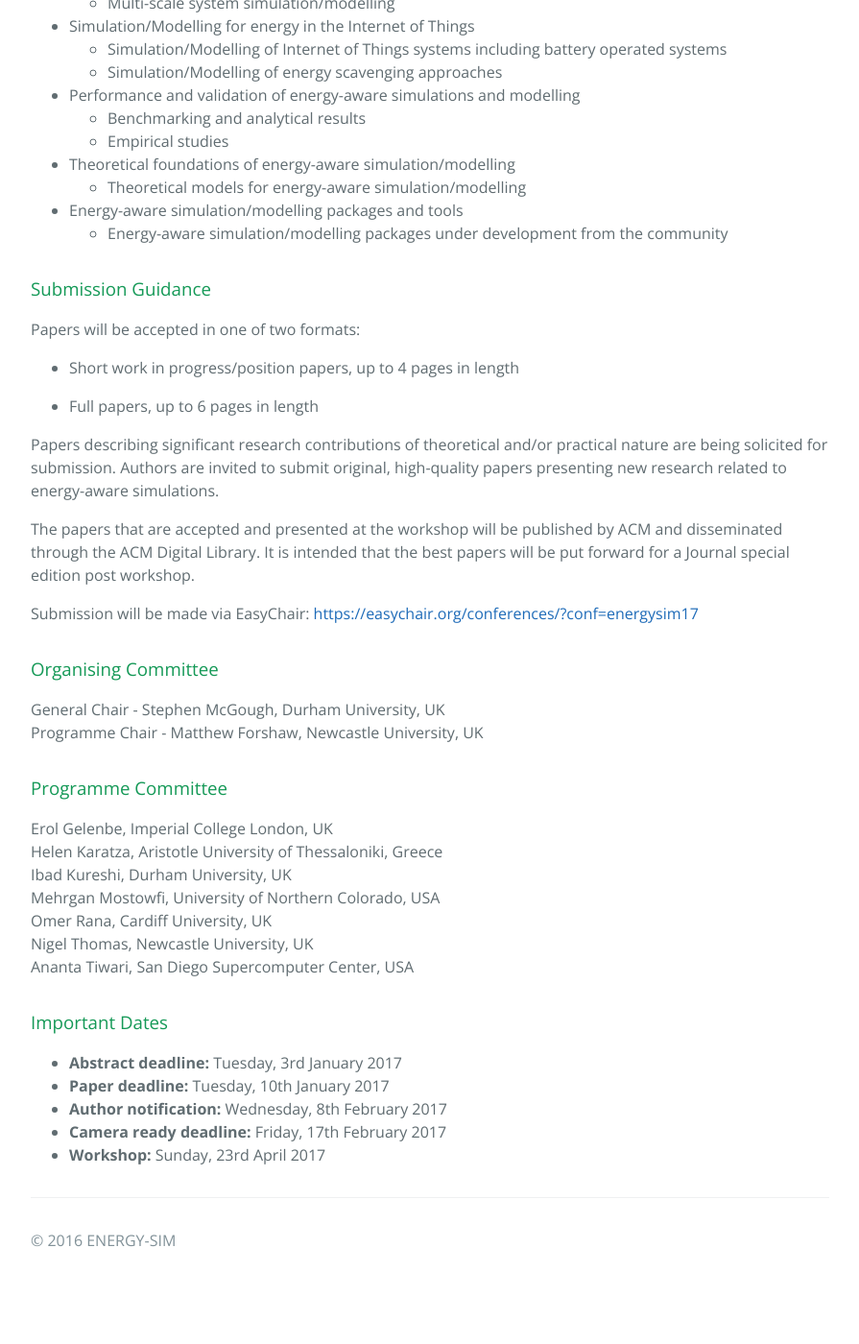
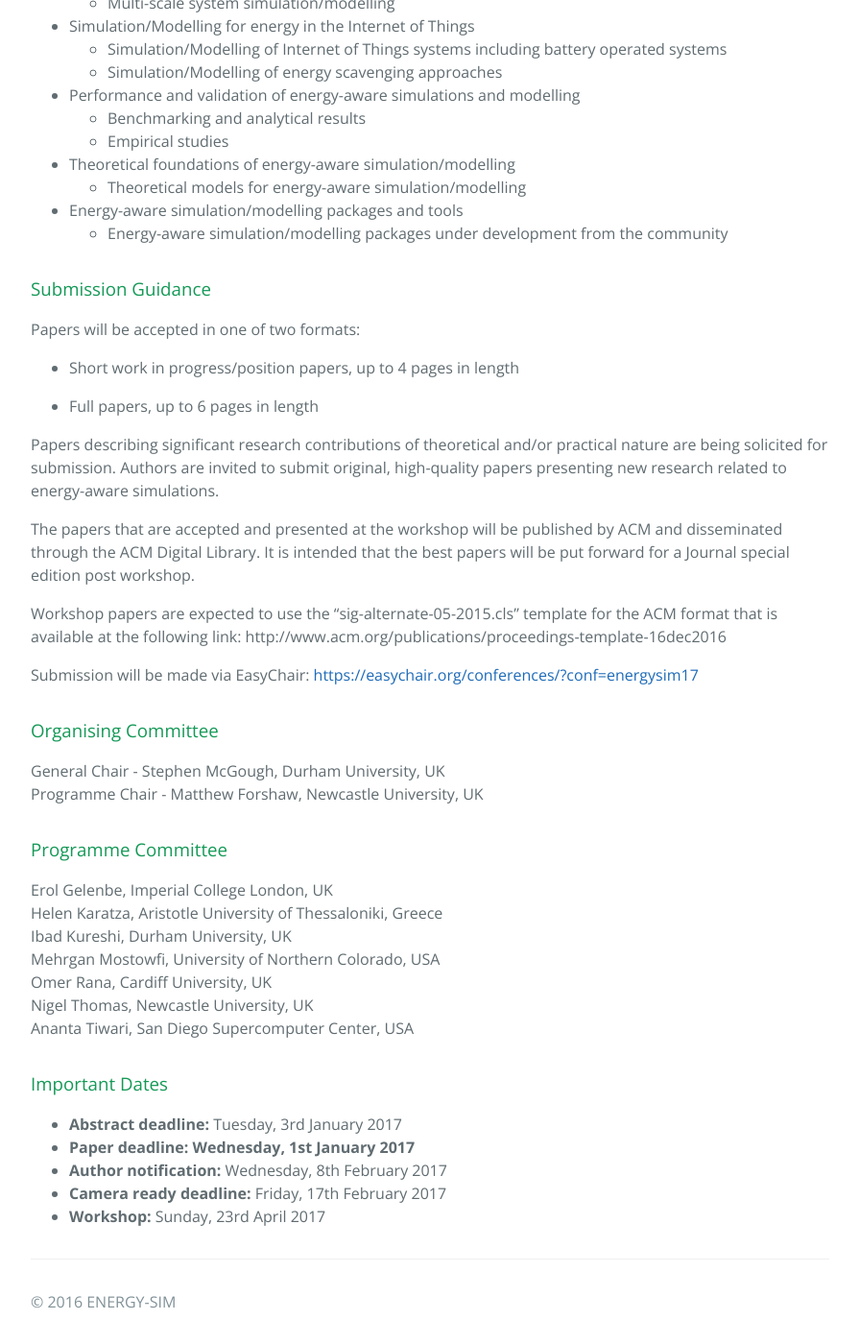
Before and after one commit to ENERGY-SIM/energy-sim.github.io, a Jekyll site: the page built from 2017.md, in a window 1280 px wide and 1400 px high, scrolled down 1360 px. Shown: the whole window at 96% size, without its empty margins (192-1087 px from the left). Built offline with Jekyll 4.4.1, drawn with Linux system fonts in a browser that asks for light colours; nearby versions of some CDN libraries; before the commit the page ends 2696 px from its top, so only the background shows below that.

Commit message:
Update 2017.md

```diff
--- a/2017.md
+++ b/2017.md
@@ -56,6 +56,9 @@ Papers describing significant research contributions of theoretical and/or pract
 
 The papers that are accepted and presented at the workshop will be published by ACM and disseminated through the ACM Digital Library. It is intended that the best papers will be put forward for a Journal special edition post workshop.
 
+Workshop papers are expected to use the "sig-alternate-05-2015.cls" template for the ACM
+format that is available at the following link: http://www.acm.org/publications/proceedings-template-16dec2016
+
 Submission will be made via EasyChair: <a href="https://easychair.org/conferences/?conf=energysim17" target="_blank">https://easychair.org/conferences/?conf=energysim17</a>
 
 ### Organising Committee
@@ -73,7 +76,7 @@ Ananta Tiwari, San Diego Supercomputer Center, USA
 
 ### Important Dates
 - <strong>Abstract deadline:</strong> Tuesday, 3rd January 2017
-- <strong>Paper deadline:</strong> Tuesday, 10th January 2017
+- <strong>Paper deadline:</strong> <strong>Wednesday, 1st January 2017</strong>
 - <strong>Author notification:</strong> Wednesday, 8th February 2017
 - <strong>Camera ready deadline:</strong> Friday, 17th February 2017
 - <strong>Workshop:</strong> Sunday, 23rd April 2017
```
